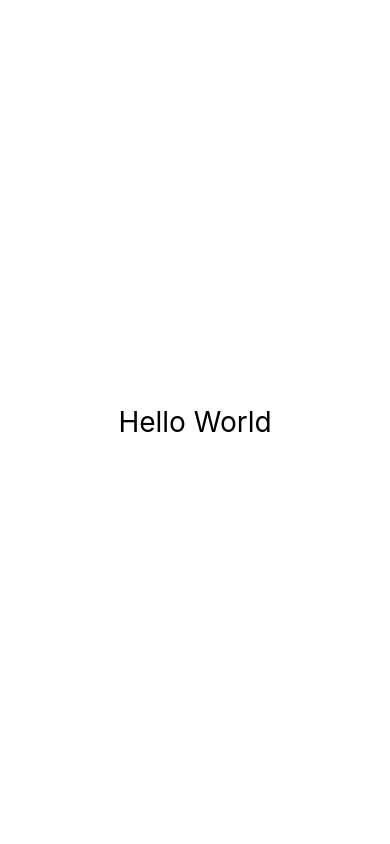
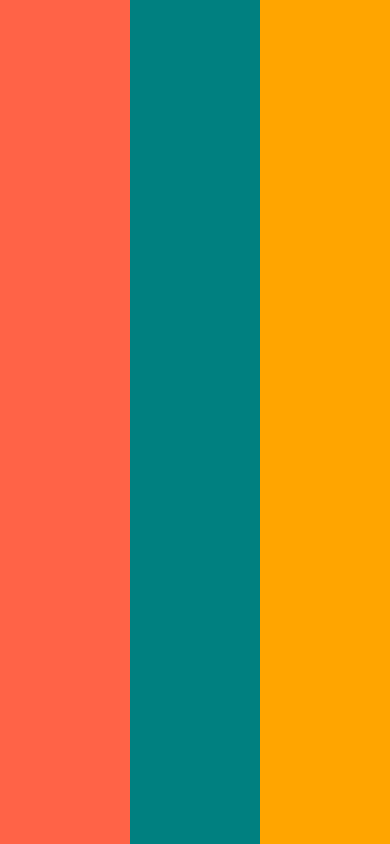
Before and after one commit to ohnas/ExpoWeather, a React Native app: screen / in a window 390 px wide. Built offline with nearby package versions, Linux system fonts and the light colour scheme.

Commit message:
1.4 Layout System

```diff
--- a/App.js
+++ b/App.js
@@ -1,10 +1,12 @@
 import { StatusBar } from 'expo-status-bar';
-import { StyleSheet, Text, View } from 'react-native';
+import { StyleSheet, View } from 'react-native';
 
 export default function App() {
   return (
     <View style={styles.container}>
-      <Text style={styles.text}>Hello World</Text>
+      <View style={{ flex:1, backgroundColor: "tomato"}}></View>
+      <View style={{ flex:1, backgroundColor: "teal"}}></View>
+      <View style={{ flex:1, backgroundColor: "orange"}}></View>
       <StatusBar style='dark' />
     </View>
   );
@@ -13,12 +15,6 @@
 const styles = StyleSheet.create({
   container: {
     flex: 1,
-    backgroundColor: '#fff',
-    alignItems: 'center',
-    justifyContent: 'center',
-  },
-  text: {
-    fontSize: 28,
-    color: "black",
+    flexDirection: "row",
   },
 });
```
